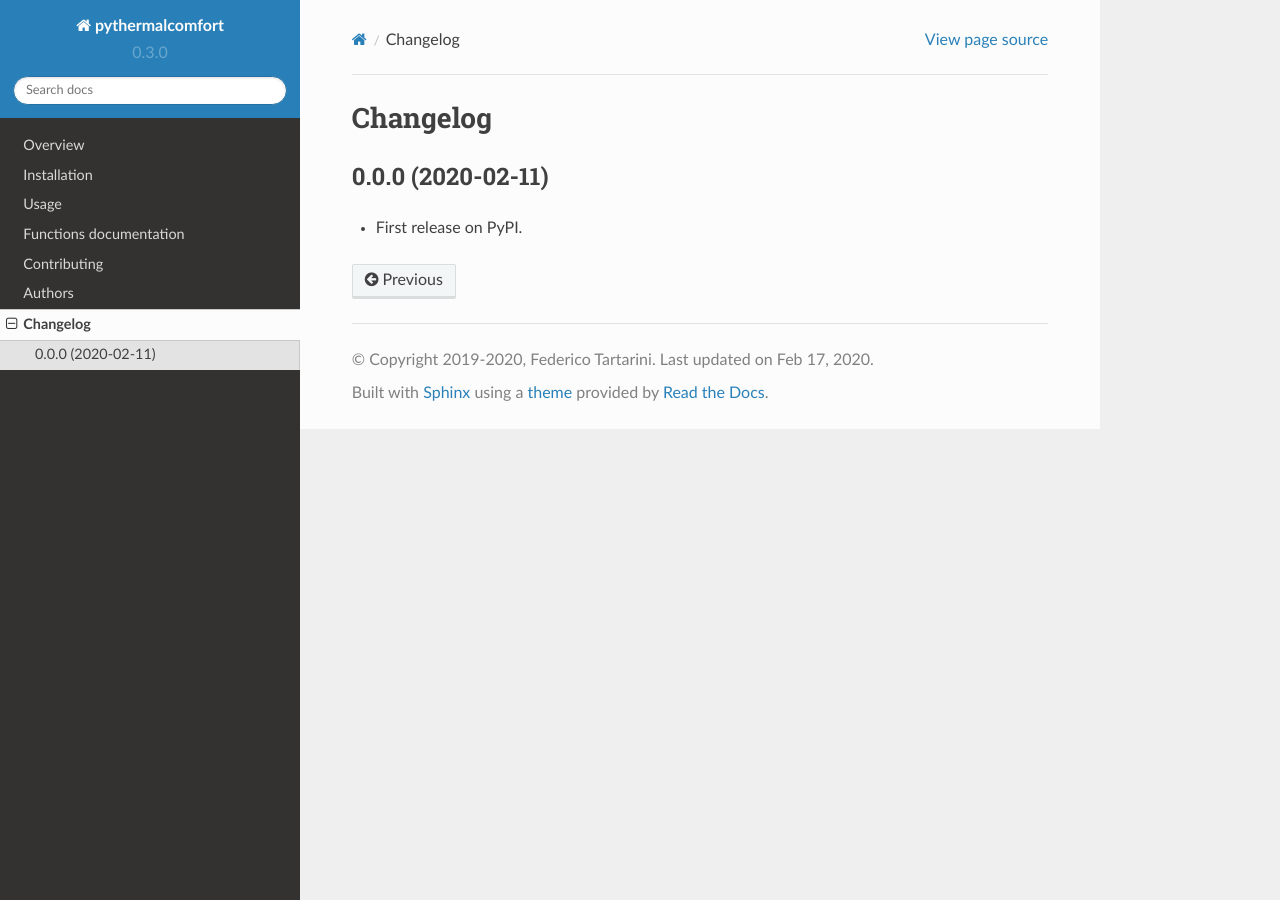
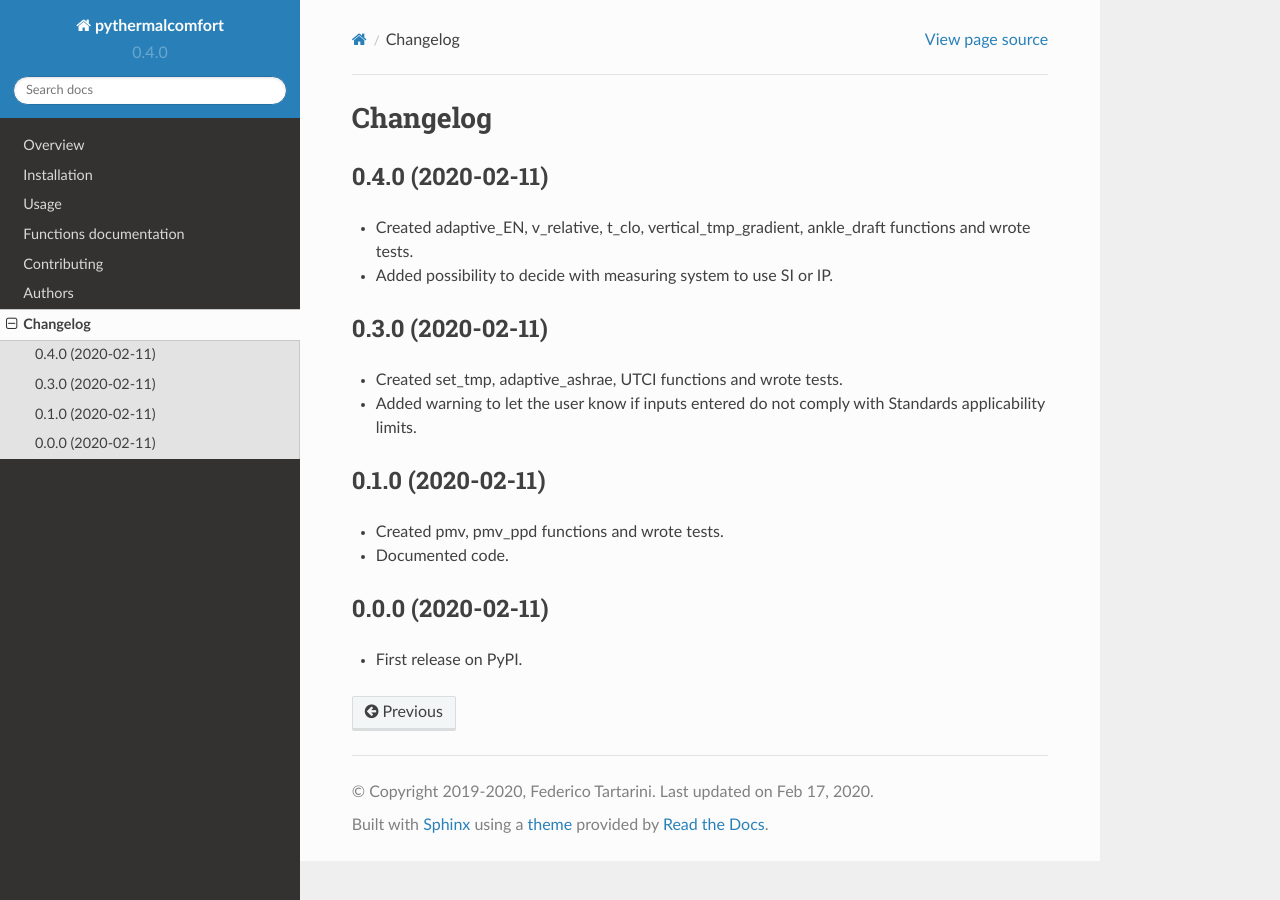
Before and after one commit to CenterForTheBuiltEnvironment/pythermalcomfort, a Sphinx documentation site: the page built from docs/changelog.rst, in a window 1280 px wide. Built offline with Sphinx 7.4.7 and the Read the Docs theme 2.0.0, drawn with Linux system fonts in a browser that asks for light colours.

Commit message:
updated CHANGELOG.rst

```diff
--- a/CHANGELOG.rst
+++ b/CHANGELOG.rst
@@ -1,6 +1,24 @@
 
 Changelog
 =========
+
+0.4.0 (2020-02-11)
+------------------
+
+* Created adaptive_EN, v_relative, t_clo, vertical_tmp_gradient, ankle_draft functions and wrote tests.
+* Added possibility to decide with measuring system to use SI or IP.
+
+0.3.0 (2020-02-11)
+------------------
+
+* Created set_tmp, adaptive_ashrae, UTCI functions and wrote tests.
+* Added warning to let the user know if inputs entered do not comply with Standards applicability limits.
+
+0.1.0 (2020-02-11)
+------------------
+
+* Created pmv, pmv_ppd functions and wrote tests.
+* Documented code.
 
 0.0.0 (2020-02-11)
 ------------------
--- a/README.rst
+++ b/README.rst
@@ -53,9 +53,9 @@ Overview
     :alt: Supported implementations
     :target: https://pypi.org/project/pythermalcomfort
 
-.. |commits-since| image:: https://img.shields.io/github/commits-since/CenterForTheBuiltEnvironment/pythermalcomfort/v0.3.0.svg
+.. |commits-since| image:: https://img.shields.io/github/commits-since/CenterForTheBuiltEnvironment/pythermalcomfort/v0.4.0.svg
     :alt: Commits since latest release
-    :target: https://github.com/CenterForTheBuiltEnvironment/pythermalcomfort/compare/v0.3.0...master
+    :target: https://github.com/CenterForTheBuiltEnvironment/pythermalcomfort/compare/v0.4.0...master
 
 
 
--- a/docs/conf.py
+++ b/docs/conf.py
@@ -22,7 +22,7 @@ project = 'pythermalcomfort'
 year = '2019-2020'
 author = 'Federico Tartarini'
 copyright = '{0}, {1}'.format(year, author)
-version = release = '0.3.0'
+version = release = '0.4.0'
 
 pygments_style = 'trac'
 templates_path = ['.']
--- a/setup.py
+++ b/setup.py
@@ -25,7 +25,7 @@ def read(*names, **kwargs):
 
 setup(
     name='pythermalcomfort',
-    version='0.3.0',
+    version='0.4.0',
     license='MIT',
     description='Package to calculate sevral thermal comfort indeces (e.g. PMV, PPD, SET, adaptive) and convert physical variables.',
     long_description='%s\n%s' % (
--- a/src/pythermalcomfort/__init__.py
+++ b/src/pythermalcomfort/__init__.py
@@ -1,3 +1,3 @@
-__version__ = '0.3.0'
+__version__ = '0.4.0'
 
 from pythermalcomfort.models import *
```
Also changed, not shown: .bumpversion.cfg.
